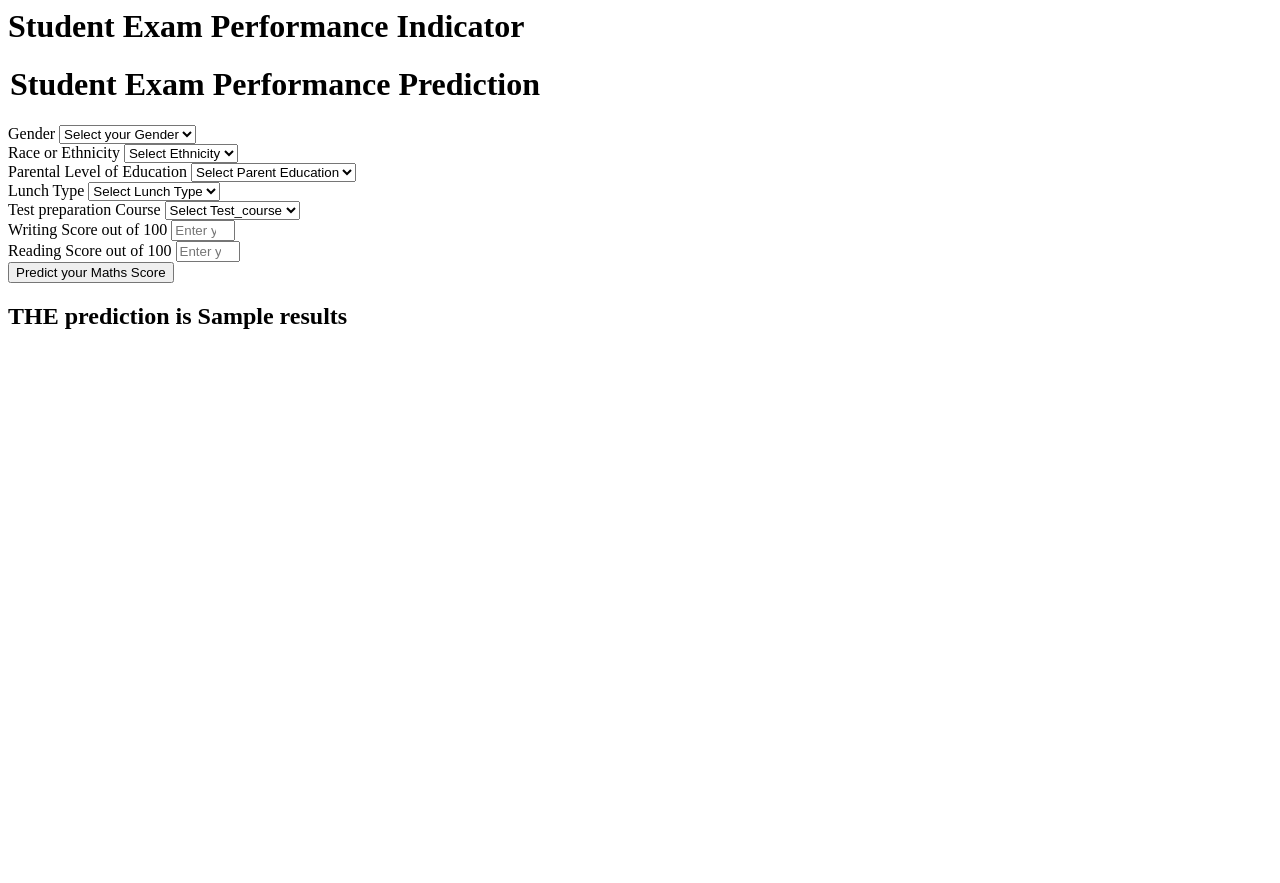
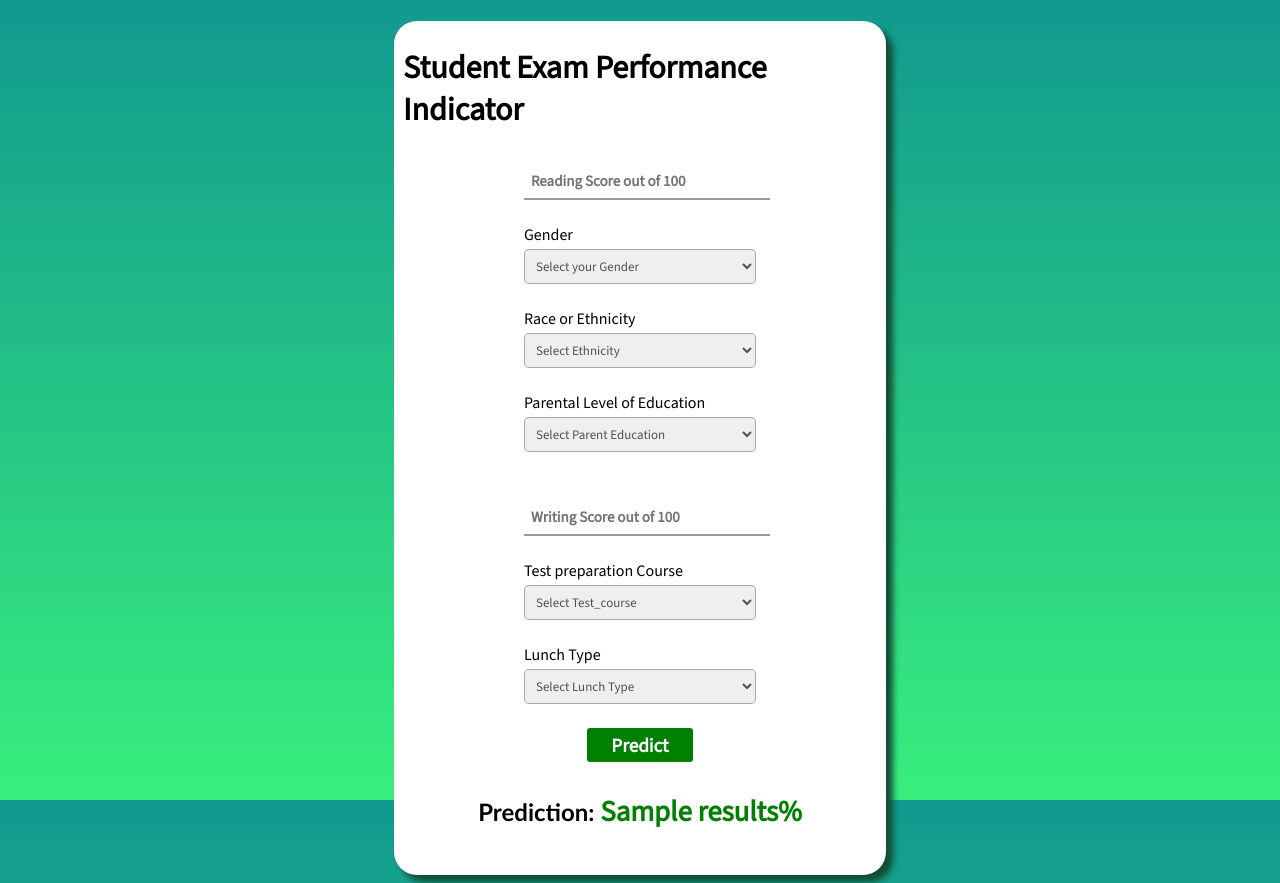
Before and after one commit to BhanuBurman/StudentPerformanceMLProject, a Flask app: template templates/home.html in a window 1280 px wide. Before the commit the page ends 329 px from the top, so only its background shows below. Run offline with Flask 3, Linux system fonts and the light colour scheme; the template is opened without the code that fills it: most values are stand-ins (such as "Sample title", 1, 10 or a date in 2020).

Commit message:
Updated the UI of home page

```diff
--- a/app.py
+++ b/app.py
@@ -31,7 +31,8 @@ def predict_datapoint():
 
         predict_pipeline = PredictPipeline()
         results = predict_pipeline.predict(pred_df)
-        return render_template('home.html', results= results[0])
+        results = format(results[0],".2f");
+        return render_template('home.html', results= results)
 
 
 if __name__ == '__main__':
--- /dev/null
+++ b/static/home.css
@@ -0,0 +1,206 @@
+*{
+    font-family: 'Source Sans 3', sans-serif;
+}
+body{
+    background-image: linear-gradient(#11998e, #38ef7d);
+    background-repeat: no-repeat;
+    height: 100%;
+    background-attachment: fixed;
+}
+
+.container{
+    justify-content: center;
+    align-items: center;
+    width: 100%;
+    height: 100%;
+    padding-top: 1%;
+}
+.mything{
+    margin :auto;
+    padding: 1rem 0;
+    height: 100%;
+    width: 39%;
+    box-sizing: border-box;
+    background-color: white;
+    display:flex;
+    justify-content: center;
+    align-items: center;
+    flex-direction: column;
+    border-radius: 23px;
+    color: black;
+    box-shadow: 7px 7px 6px #134b35;
+    /* font-weight: lighter; */
+    @media screen and (max-width:478px){
+        width: 96%;
+    }
+    @media screen and (max-width:768px){
+        width: 60%;
+    }
+}
+
+.main-heading{
+    /* background: linear-gradient( #11998e, #38ef7d);; */
+    display:flex;
+    justify-content: center;
+    align-items: center;
+    margin: auto;
+    border-radius: 12px;
+    padding: 0.6rem;
+    /* font-family:'Source Sans 3', sans-serif;; */
+    /* text-shadow: 2px 2px 0.2px rgba(0, 0, 0, 0.452); */
+    /* font-weight:900; */
+
+}
+.app__form{
+    display:flex;
+    /* border: 2px solid red; */
+    width: 29rem;
+    flex-direction: column;
+    /* flex-wrap: wrap; */
+    justify-content: center;
+    align-items: center;
+}
+.app__form-boxes{
+    display:flex;
+    /* border: 2px solid red; */
+    width: 29rem;
+    flex-direction: row;
+    flex-wrap: wrap;
+    justify-content: space-between;
+    /* align-items: flex-start; */
+    @media screen  and (max-width: 1300px) {
+        flex-direction: column;
+        width: 50%;
+    }
+}
+
+.box-form-1 div{
+    display: flex;
+    flex-direction: column;
+    /* border: 2px solid green; */
+    margin: 1.5rem 0;
+}
+.box-form-1 select{
+    margin-top: 4px;
+    padding: 7px;
+    border-radius: 5px;
+    border-color: rgba(0, 0, 0, 0.29);
+    @media screen and (max-width:478px){
+        width: 96%;
+    }
+    @media screen and (max-width:768px){
+        width: 80%;
+    }
+}
+.box-form-2 select{
+    margin-top: 4px;
+    padding: 7px;
+    border-radius: 5px;
+    border-color: rgba(0, 0, 0, 0.29);
+    @media screen and (max-width:478px){
+        width: 96%;
+    }
+    @media screen and (max-width:768px){
+        width: 80%;
+    }
+}
+.box-form-2 input{
+    /* margin-top: 3.09px; */
+    /* border-radius: 5px; */
+    width: 100%;
+    margin-right: 6.6rem;
+    padding: 7px;
+    outline: none;
+    background: transparent;
+    /* border-color: rgba(0, 0, 0, 0.306); */
+    color: #11998e;
+    font-size: 15px;
+    font-weight: 600;
+    @media screen and (max-width:478px){
+        width: 96%;
+    }
+    @media screen and (max-width:768px){
+        width: 60%;
+    }
+}
+.box-form-1 input{
+    /* margin-top: 3.09px; */
+    /* border-radius: 5px; */
+    width: 100%;
+    padding: 7px;
+    font-weight: 600;
+    outline: none;
+    background: transparent;
+    /* border-color: rgba(0, 0, 0, 0.306); */
+    color: #11998e;
+    font-size: 15px;
+}
+
+.box-form-1 input:focus::placeholder{
+
+    color: #11998e;;
+}
+/* .box-form-1 input::placeholder{
+
+    color: #11998e;
+} */
+.box-form-1 input:focus{
+    border-bottom-color: #11998e;
+    color: #11998e;
+}
+.box-form-2 input:focus::placeholder{
+
+    color: #11998e;
+}
+.box-form-2 input:focus{
+    border-bottom-color: #11998e;
+    color: #11998e
+}
+.box-form-2 div{
+    display: flex;
+    flex-direction: column;
+    /* border: 2px solid green; */
+    margin: 1.5rem 0;
+    /* margin: 2rem; */
+}
+.app__result{
+    font-family:'Gill Sans', 'Gill Sans MT', Calibri, 'Trebuchet MS', sans-serif;
+    /* border: 2px solid black; */
+    padding: 0.6rem;
+}
+
+.app__result span{
+    color: green;
+    font-size: larger;
+    /* font-style: oblique; */
+    font-weight: 600;
+}
+.app__form-predict-btn{
+    /* margin: 1rem 5rem; */
+    /* position: absolute; */
+    font-size: larger;
+    padding: 0.3rem 1.5rem;
+    border: none;
+    background: green;
+    font-weight: bolder;
+    color: white;
+    border-radius: 3px;
+    cursor: pointer;
+}
+.form-control{
+
+    /* justify-content: flex-end;
+    align-items: flex-end;
+
+    align-self: flex-end; */
+    font-size: small;
+    font-weight: 100;
+    color: rgba(0, 0, 0, 0.664);
+}
+
+.form-input{
+    border: 0;
+    border-bottom: 2px solid #9b9b9b;
+    outline: 0;
+  color: #fff;
+}
--- a/templates/home.html
+++ b/templates/home.html
@@ -1,111 +1,151 @@
-<html>
+<!DOCTYPE html>
+<html lang="en">
+  <head>
+    <meta charset="UTF-8" />
+    <meta name="viewport" content="width=device-width, initial-scale=1.0" />
+    <title>Document</title>
+    <link rel="stylesheet" href="{{url_for('static',filename='home.css')}}">
+    <link rel="preconnect" href="https://fonts.googleapis.com">
+<link rel="preconnect" href="https://fonts.gstatic.com" crossorigin>
+<link href="https://fonts.googleapis.com/css2?family=Source+Sans+3&display=swap" rel="stylesheet">
+  </head>
   <body>
-    <div class="login">
-       <h1>Student Exam Performance Indicator</h1>
+    <div class="container">
+      <div class="mything">
+        <h1 class="main-heading">Student Exam Performance Indicator</h1>
+        <!--
+          <p>Lorem ipsum dolor sit, amet consectetur adipisicing elit. Deserunt natus esse consectetur?</p> -->
+        <form
+          class="app__form"
+          action="{{ url_for('predict_datapoint')}}"
+          method="post"
+        >
+            <div class="app__form-boxes">
 
-       <form action="{{ url_for('predict_datapoint')}}" method="post">
-        <h1>
-            <legend>Student Exam Performance Prediction</legend>
-        </h1>
+
+          <div class="box-form-1">
+            <div class="select-field">
+              <!-- <label class="form-label">Reading Score out of 100</label> -->
+                <input
+                class="form-input"
+                type="number"
+                name="writing_score"
+                placeholder="Reading Score out of 100"
+                min="0"
+                max="100"
+                />
+              </div>
             <div class="mb-3">
               <label class="form-label">Gender</label>
-            <select class="form-control" name="gender" placeholder="Enter you Gender" required>
-                <option class="placeholder" selected disabled value="">Select your Gender</option>
-                <option value="male">
-                    Male
+              <select
+                class="form-control"
+                name="gender"
+                placeholder="Enter you Gender"
+                required
+              >
+                <option class="placeholder" selected disabled value="">
+                  Select your Gender
                 </option>
-                <option value="female">
-                    Female
-                </option>
+                <option value="male">Male</option>
+                <option value="female">Female</option>
               </select>
             </div>
             <div class="mb-3">
               <label class="form-label">Race or Ethnicity</label>
-            <select class="form-control" name="ethnicity" placeholder="Enter you ethnicity" required>
-                <option class="placeholder" selected disabled value="">Select Ethnicity</option>
-                <option value="group A">
-                    Group A
+              <select
+                class="form-control"
+                name="ethnicity"
+                placeholder="Enter you ethnicity"
+                required
+              >
+                <option class="placeholder" selected disabled value="">
+                  Select Ethnicity
                 </option>
-                <option value="group B">
-                    Group B
-                </option>
-                <option value="group C">
-                    Group C
-                </option>
-                <option value="group D">
-                    Group D
-                </option>
-                <option value="group E">
-                    Group E
-                </option>
+                <option value="group A">Group A</option>
+                <option value="group B">Group B</option>
+                <option value="group C">Group C</option>
+                <option value="group D">Group D</option>
+                <option value="group E">Group E</option>
               </select>
             </div>
             <div class="mb-3">
               <label class="form-label">Parental Level of Education</label>
-            <select class="form-control" name="parental_level_of_education"
-                placeholder="Enter you Parent Education" required>
-                <option class="placeholder" selected disabled value="">Select Parent Education</option>
-                <option value="associate's degree">
-                    associate's degree
+              <select
+                class="form-control"
+                name="parental_level_of_education"
+                placeholder="Enter you Parent Education"
+                required
+              >
+                <option class="placeholder" selected disabled value="">
+                  Select Parent Education
                 </option>
-                <option value="bachelor's degree">
-                    bachelor's degree
+                <option value="associate's degree">associate's degree</option>
+                <option value="bachelor's degree">bachelor's degree</option>
+                <option value="high school">high school</option>
+                <option value="master's degree">master's degree</option>
+                <option value="some college">some college</option>
+                <option value="some high school">some high school</option>
+              </select>
+            </div>
+
+          </div>
+          <div class="box-form-2">
+            <div class="mb-3">
+                <!-- <label class="form-label">Writing Score out of 100</label> -->
+                  <input
+                  class="form-input"
+                  type="number"
+                  name="reading_score"
+                  placeholder="Writing Score out of 100"
+                  min="0"
+                  max="100"
+                  />
+              </div>
+            <div class="mb-3">
+              <label class="form-label">Test preparation Course</label>
+              <select
+                class="form-control"
+                name="test_preparation_course"
+                placeholder="Enter you Course"
+                required
+              >
+                <option class="placeholder" selected disabled value="">
+                  Select Test_course
                 </option>
-                <option value="high school">
-                    high school
-                </option>
-                <option value="master's degree">
-                    master's degree
-                </option>
-                <option value="some college">
-                    some college
-                </option>
-                <option value="some high school">
-                    some high school
-                </option>
+                <option value="none">None</option>
+                <option value="completed">Completed</option>
               </select>
             </div>
             <div class="mb-3">
                 <label class="form-label">Lunch Type</label>
-            <select class="form-control" name="lunch" placeholder="Enter you Lunch" required>
-                <option class="placeholder" selected disabled value="">Select Lunch Type</option>
-                <option value="free/reduced">
-                    free/reduced
+                <select
+                  class="form-control"
+                  name="lunch"
+                  placeholder="Enter you Lunch"
+                  required
+                >
+                  <option class="placeholder" selected disabled value="">
+                    Select Lunch Type
                   </option>
-                <option value="standard">
-                    standard
-                </option>
+                  <option value="free/reduced">free/reduced</option>
+                  <option value="standard">standard</option>
                 </select>
               </div>
-        <div class="mb-3">
-            <label class="form-label">Test preparation Course</label>
-            <select class="form-control" name="test_preparation_course" placeholder="Enter you Course"
-                required>
-                <option class="placeholder" selected disabled value="">Select Test_course</option>
-                <option value="none">
-                    None
-                </option>
-                <option value="completed">
-                    Completed
-                </option>
-            </select>
+
+
+          </div>
         </div>
           <div class="mb-3">
-            <label class="form-label">Writing Score out of 100</label>
-            <input class="form-control" type="number" name="reading_score"
-                placeholder="Enter your Reading score" min='0' max='100' />
-        </div>
-        <div class="mb-3">
-            <label class="form-label">Reading Score out of 100</label>
-            <input class="form-control" type="number" name="writing_score"
-                placeholder="Enter your Reading Score" min='0' max='100' />
-        </div>
-        <div class="mb-3">
-            <input class="btn btn-primary" type="submit" value="Predict your Maths Score" required />
+            <input
+              class="app__form-predict-btn"
+              type="submit"
+              value="Predict"
+              required
+            />
           </div>
         </form>
-    <h2>
-       THE  prediction is {{results}}
-    </h2>
-   <body>
+        <h2 class="app__result">Prediction: <span>{{results}}%</span></h2>
+      </div>
+    </div>
+  </body>
 </html>
```
Also changed, not shown: static/index.css (added, +63 -0 lines), templates/index.html (+18 -1 lines), 1 other file. Lines whose indentation alone changed are shown as unchanged.
